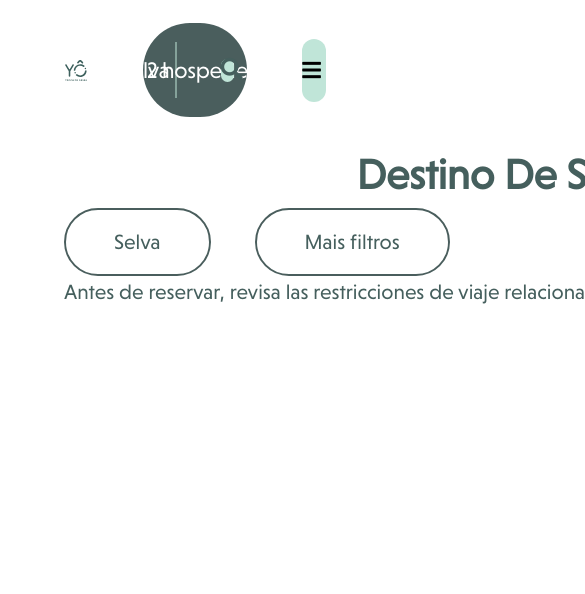
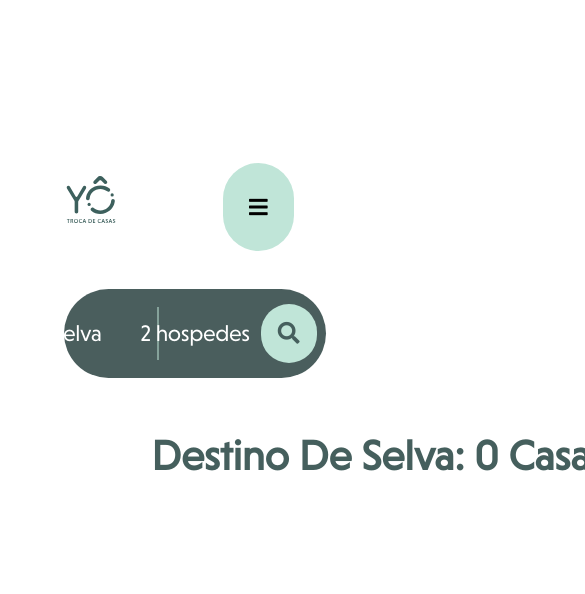
Before and after one commit to yocasas/dashboard, a plain HTML site: page buscador/index.html in a window 390 px wide. Shown: the top 594 px of the page, 585 px wide, since content can reach past the window. Drawn offline with nearby package versions, Linux system fonts and the light colour scheme.

Commit message:
[FIX] mobile

```diff
--- a/buscador/index.html
+++ b/buscador/index.html
@@ -61,14 +61,14 @@
     <div class="px-16">
 
 
-        <div id="header" class="h-1/6 grid grid-flow-col grid-rows-1 grid-cols-7 gap-4">
-            <div class="flex row-start-1 col-start-1 items-center" onclick="location.href='aaa'">
-                <div id="logo" class="w-36 ">
+        <div id="header_pc" class="h-1/6 grid grid-flow-col grid-rows-1 grid-cols-7 gap-4 remove_cel">
+            <div class="flex row-start-1 col-start-1 items-center remove_cell" onclick="location.href='aaa'">
+                <div id="logo" class="w-36 remove_cel">
                     <img src="Assets/LOGO.svg" alt="Kiwi standing on oval">
                 </div>
             </div>
 
-            <div id="buscador" class="row-start-1 col-start-3 col-span-3">
+            <div id="buscador" class="row-start-1 col-start-3 col-span-3 remove_cel">
                 <div class=" flex justify-center items-center w-full h-full">
                     <div class="w-full gap-2 h-2/3 header_color rounded-full remove_cel">
                         <div class="w-full h-full grid grid-cols-7">
@@ -100,7 +100,7 @@
                         </div>
                     </div>
                     <div class="w-full gap-2 h-2/3 header_color rounded-full remove_pc">
-                        <div class="w-full h-full grid grid-cols-8">
+                        <div class="w-full h-full grid grid-cols-8 grid-rows-2">
                             <div class="col-start-2 w-full h-full flex items-center justify-end">
                                 <p class="busca_font" id="filtro_busca_mobile">
                                     Selva
@@ -133,15 +133,15 @@
             </div>
 
 
-            <div class=" flex justify-center items-center w-full h-full col-start-7">
-                <div class="col-start-6 col-span-2 w-full h-2/3 flex items-center justify-center">
-                    <button class="rounded-full h-2/3 w-full button_bg">
-                        <div class="grid grid-cols-2 flex items-center">
-                            <p class="usuario_font remove_cel">
+            <div class=" flex justify-center items-center w-full h-full col-start-7 remove_cel">
+                <div class="col-start-6 col-span-2 w-full h-2/3 flex items-center justify-center remove_cel">
+                    <button class="rounded-full h-2/3 w-full button_bg remove_cel">
+                        <div class="grid grid-cols-3 flex items-center remove_cel">
+                            <p class="usuario_font remove_cel text-right remove_cel">
                                 Usuário
                             </p>
 
-                            <i class="fas fa-bars fa-lg"></i>
+                            <i class=" col-start-3 fas fa-bars fa-lg remove_cel"></i>
                         </div>
 
 
@@ -149,6 +149,66 @@
                 </div>
             </div>
         </div>
+
+
+        <div id="header_cel" class="h-2/6 grid grid-flow-col grid-rows-2 grid-cols-2 gap-4 remove_pc">
+            <div class="flex row-start-1 col-start-1 items-center remove_pc" onclick="location.href='aaa'">
+                <div id="logo" class="w-1/2 h-1/2 remove_pc">
+                    <img src="Assets/LOGO.svg" alt="Kiwi standing on oval">
+                </div>
+            </div>
+
+            <div id="buscador" class="row-start-2 col-start-1 col-span-4 remove_pc">
+                <div class=" flex justify-center items-center w-full h-2/3">
+
+                    <div class="w-full gap-2 h-full header_color rounded-full remove_pc">
+                        <div class="w-full h-full grid grid-cols-7">
+                            <div class="col-start-1 w-full h-full flex items-center justify-end">
+                                <p class="busca_font" contenteditable="true" onkeydown="logKey()" id="locationType">
+                                    Selva
+                                </p>
+                            </div>
+
+
+                            <div class="col-start-3 w-full h-full flex items-center justify-center">
+                                <div id="central_line" class="h-3/5 w-0.5 button_bg_meio_alpha">
+
+                                </div>
+                            </div>
+
+                            <div class="col-start-4 w-full h-full flex items-center justify-center">
+                                <p class="busca_font">
+                                    2 hospedes
+                                </p>
+                            </div>
+                            <div class="col-start-6 col-span-2 w-full h-full flex items-center justify-center">
+                                <button class="rounded-full h-2/3 w-3/4 button_bg usuario_font"
+                                    onclick="populateHomes()">
+                                    <i class="fas fa-search fa-sm"></i>
+                                </button>
+                            </div>
+
+                        </div>
+                    </div>
+                </div>
+
+
+            </div>
+
+
+            <div class=" flex justify-end items-center w-full h-full col-start-2 remove_pc">
+
+                    <button class="rounded-full h-2/3 w-2/3 button_bg remove_pc">
+                        <div class="flex items-center remove_pc justify-center">
+                            <i class="fas fa-bars fa-lg remove_pc"></i>
+                        </div>
+
+
+                    </button>
+
+            </div>
+        </div>
+
 
         <div id="resultados" class="grid grid-flow-col grid-rows-5 h-1/5">
             <div id="qnt_resultados" class="sm:block row-start-1 grid grid-cols-3 row-span-2 items-center">
@@ -158,13 +218,12 @@
                 </div>
 
             </div>
-            <div id="filtros" class="row-start-3 row-span-2">
+            <div id="filtros" class="row-start-3 row-span-2 remove_cel">
                 <div class="flex flex-row h-full">
 
                     <div class="h-full flex-initial flex justify-around items-center  gap-11">
                         <div class="flex-initial  borda_filtro border-2  rounded-full">
                             <button class="place-self-center pt-4 pb-4 pl-12 pr-12 filter_typography" id="filtro_busca">
-
                                 Selva
                             </button>
 
@@ -181,7 +240,7 @@
 
                 </div>
             </div>
-            <div id="informacoes" class="row-start-5">
+            <div id="informacoes" class="row-start-5 remove_cel">
                 <div class="filter_typography">Antes de reservar, revisa las restricciones de viaje relacionadas con el
                     coronavirus. <b>Más
                         información</b>
--- a/buscador/style/style.css
+++ b/buscador/style/style.css
@@ -1,9 +1,7 @@
-@layer base {
-    @font-face {
-        font-family: Niveau Grotesk;
-        font-weight: 400;
-        src: url("NiveauGroteskRegular.otf")
-    }
+@font-face {
+    font-family: Niveau Grotesk;
+    font-weight: 400;
+    src: url("NiveauGroteskRegular.otf")
 }
 
 #logo_yo {
```
Also changed, not shown: 1 other file.
